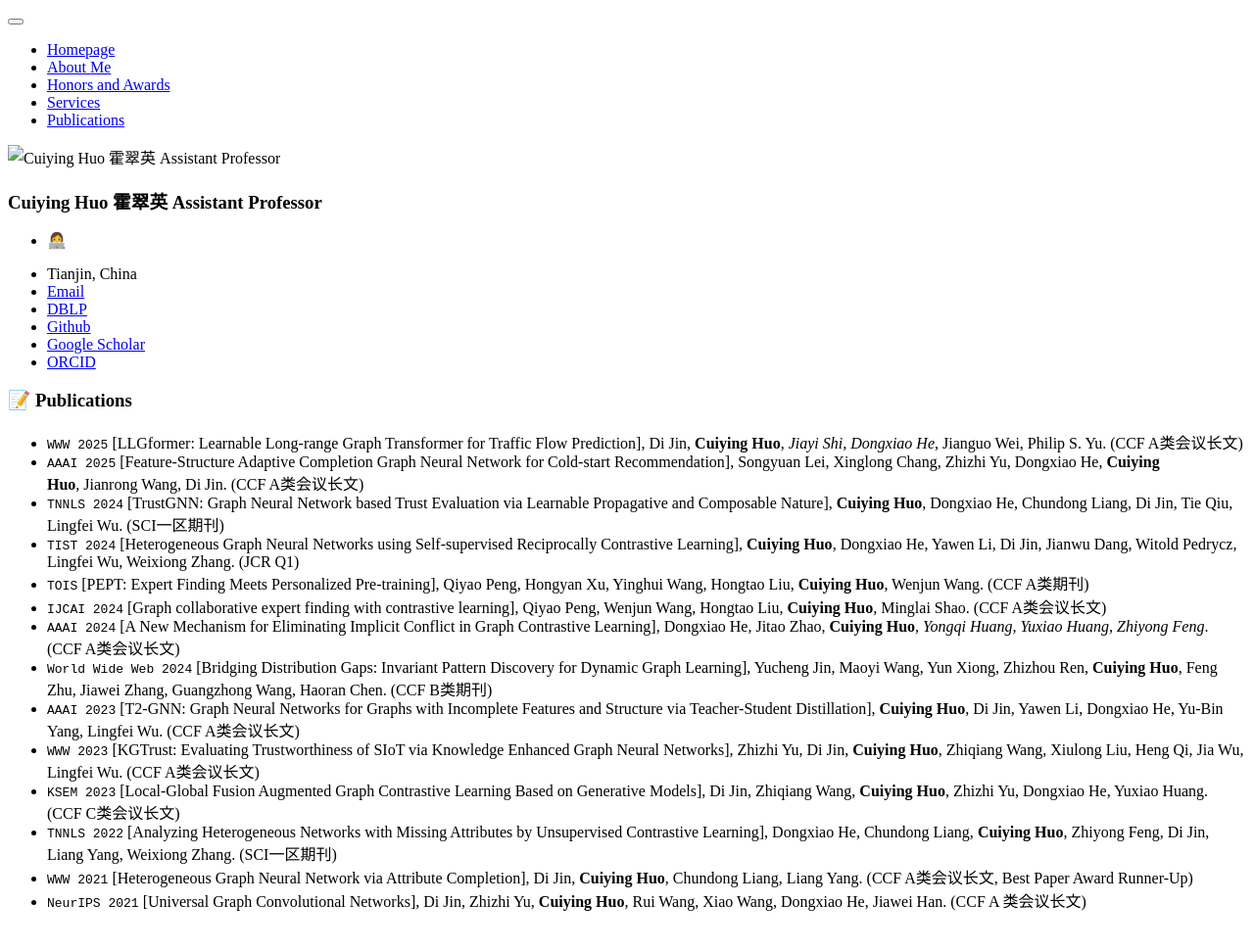
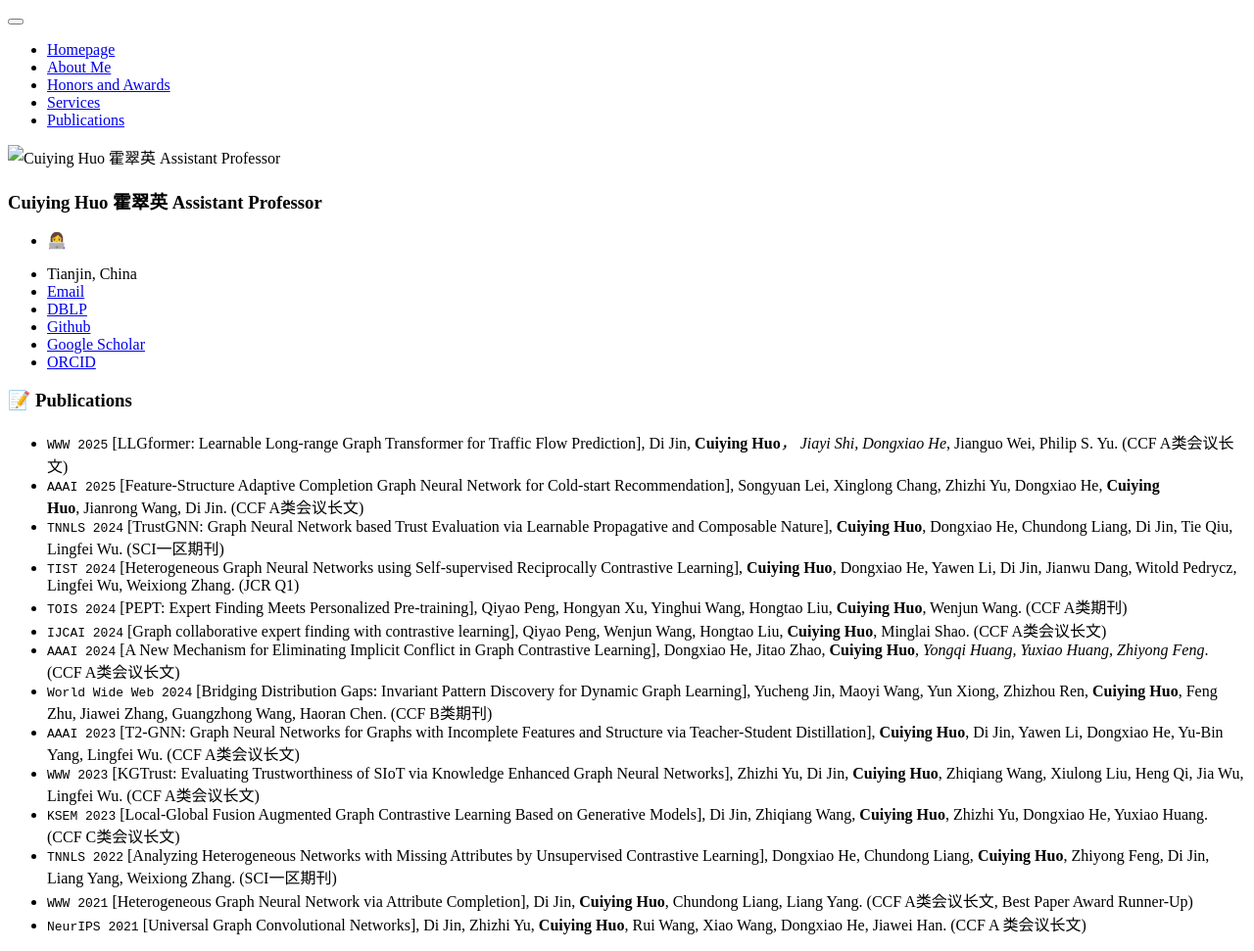
Before and after one commit to Cuiying-Huo/Cuiying-Huo.github.io, a Jekyll site: the page built from _pages/includes/pub.md, in a window 1280 px wide. Shown: the whole page at 98% size. Built offline with Jekyll 4.4.1, drawn with Linux system fonts in a browser that asks for light colours; our own code applies the rules of GitHub Pages for plain Markdown files; before the commit the page ends 947 px from its top, so only the background shows below that.

Commit message:
Update pub.md

```diff
--- a/_pages/includes/pub.md
+++ b/_pages/includes/pub.md
@@ -1,9 +1,9 @@
 # 📝 Publications
-- ``WWW 2025`` [LLGformer: Learnable Long-range Graph Transformer for Traffic Flow Prediction], Di Jin, **Cuiying Huo***, Jiayi Shi, Dongxiao He*, Jianguo Wei, Philip S. Yu. (CCF A类会议长文)
+- ``WWW 2025`` [LLGformer: Learnable Long-range Graph Transformer for Traffic Flow Prediction], Di Jin, **Cuiying Huo***， Jiayi Shi, Dongxiao He*, Jianguo Wei, Philip S. Yu. (CCF A类会议长文)
 - ``AAAI 2025`` [Feature-Structure Adaptive Completion Graph Neural Network for Cold-start Recommendation], Songyuan Lei, Xinglong Chang, Zhizhi Yu, Dongxiao He, **Cuiying Huo**, Jianrong Wang, Di Jin. (CCF A类会议长文)
 - ``TNNLS 2024`` [TrustGNN: Graph Neural Network based Trust Evaluation via Learnable Propagative and Composable Nature], **Cuiying Huo**, Dongxiao He, Chundong Liang, Di Jin, Tie Qiu, Lingfei Wu. (SCI一区期刊)
 - ``TIST 2024`` [Heterogeneous Graph Neural Networks using Self-supervised Reciprocally Contrastive Learning], **Cuiying Huo**, Dongxiao He, Yawen Li, Di Jin, Jianwu Dang, Witold Pedrycz, Lingfei Wu, Weixiong Zhang. (JCR Q1)
-- ``TOIS`` [PEPT: Expert Finding Meets Personalized Pre-training], Qiyao Peng, Hongyan Xu, Yinghui Wang, Hongtao Liu, **Cuiying Huo**, Wenjun Wang. (CCF A类期刊)
+- ``TOIS 2024`` [PEPT: Expert Finding Meets Personalized Pre-training], Qiyao Peng, Hongyan Xu, Yinghui Wang, Hongtao Liu, **Cuiying Huo**, Wenjun Wang. (CCF A类期刊)
 - ``IJCAI 2024`` [Graph collaborative expert finding with contrastive learning], Qiyao Peng, Wenjun Wang, Hongtao Liu, **Cuiying Huo**, Minglai Shao. (CCF A类会议长文)
 - ``AAAI 2024`` [A New Mechanism for Eliminating Implicit Conflict in Graph Contrastive Learning], Dongxiao He, Jitao Zhao, **Cuiying Huo***, Yongqi Huang, Yuxiao Huang, Zhiyong Feng*. (CCF A类会议长文)
 - ``World Wide Web 2024`` [Bridging Distribution Gaps: Invariant Pattern Discovery for Dynamic Graph Learning], Yucheng Jin, Maoyi Wang, Yun Xiong, Zhizhou Ren, **Cuiying Huo**, Feng Zhu, Jiawei Zhang, Guangzhong Wang, Haoran Chen. (CCF B类期刊)
```
